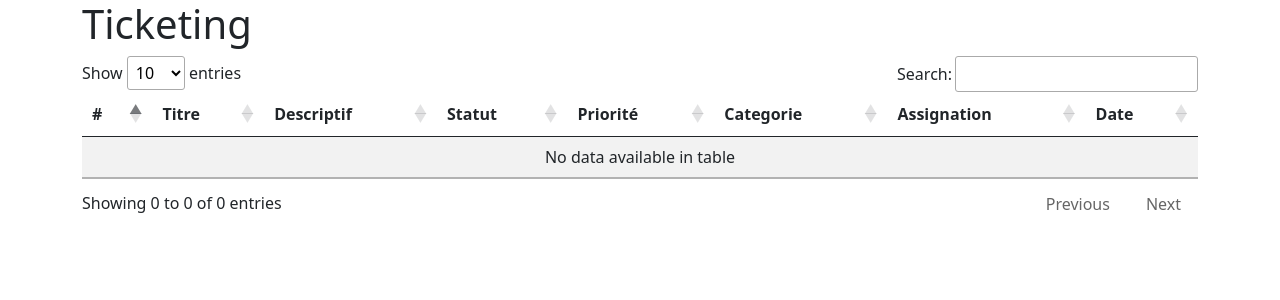
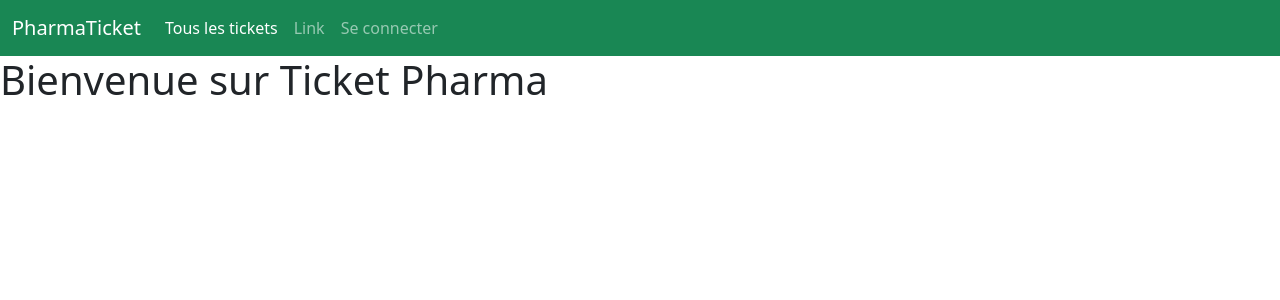
Before and after one commit to Hysteresis/Ticketing-Projet, a PHP site: page / in a window 1280 px wide. Shown: the top 300 px of the page. Run offline with PHP 8.4, Linux system fonts and the light colour scheme; data that the repository does not hold is empty; some libraries are stand-ins or nearby versions.

Commit message:
added conn alpha

```diff
--- a/controller/UserController.php
+++ /dev/null
@@ -1,20 +0,0 @@
-<?php
-
-require_once(__DIR__ . '/../model/Database.php');
-require_once(__DIR__ . '/../model/UserModel.php');
-
-
-$userModel = new UserModel();
-
-$sortedTickets = $userModel->getSortedTickets('statut');
-
-$userModel = new UserModel();
-
-foreach ($sortedTickets as $ticket) {
-
-
-
-
-
-}
-// print_r($users);
--- /dev/null
+++ b/controller/home_controller.php
@@ -0,0 +1,5 @@
+<?php
+
+
+
+include './view/home.php';
--- /dev/null
+++ b/controller/login_controller.php
@@ -0,0 +1,5 @@
+<?php
+
+
+
+include './view/login.php';
--- a/index.php
+++ b/index.php
@@ -1,3 +1,25 @@
+
+<?php
+session_start();
+
+// if (!isset($_SESSION['utilisateur'])) {
+//      header('Location: view/login.php');
+//     exit;
+// }
+
+// require('model/bddConnexion.php');
+
+// if (($_SESSION['utilisateur']['role'] == "CLI")) {
+//     $searchedId = $_SESSION['utilisateur']['Id_utilisateur'];
+//     $sql_request = " SELECT * FROM ticket WHERE Id_utilisateur = :searchedId ";
+//     $req_request = $bdd->query($sql_request);
+//     $res_request = $req_request->fetch(PDO::FETCH_ASSOC);
+//     $array = $res_request;
+//     echo $array;
+// }
+?>
+
+
 <!DOCTYPE html>
 <html lang="fr">
 <head>
@@ -12,34 +34,29 @@
     <title>Accueil</title>
 </head>
 <body>
-    <div class="container">
-        <div class="row">
-            <div class="col">
-                <h1>Ticketing</h1>
-            </div>
-        </div>
-    </div>
 
-<div class="container">
-    <div class="row">
-        <div class="col">
+<?php require "./view/navbar.php"; ?>
+
+
+        <!-- JS plugin sort table -->
         <script>
-    $(document).ready(function() {
-        $('#myTable').DataTable();
-    });
-</script>
+            $(document).ready(function() {
+                $('#myTable').DataTable();
+            });
+        </script>
 
 
         <?php
 
-            require "./controller/UserController.php";
-            require "./view/users.php";
+            if(isset($_GET['uc'])){
+                include './controller/'  . $_GET['uc'] . '_controller.php';
+            } else {
+                include './controller/home_controller.php';
+            }
 
         ?>
 
-        </div>
-    </div>
-</div>
+
 
 <script src="https://cdn.jsdelivr.net/npm/bootstrap@5.0.2/dist/js/bootstrap.bundle.min.js" integrity="sha384-MrcW6ZMFYlzcLA8Nl+NtUVF0sA7MsXsP1UyJoMp4YLEuNSfAP+JcXn/tWtIaxVXM" crossorigin="anonymous"></script>
 
--- a/model/UserModel.php
+++ b/model/Ticket.php
@@ -1,6 +1,6 @@
 <?php
 
-class UserModel {
+class Ticket {
     private $db;
 
     public function __construct(){
@@ -8,12 +8,6 @@ class UserModel {
         $this->db->connect();
     }
 
-    public function getUsers(){
-        $query = "SELECT * FROM utilisateur";
-        $stmt = $this->db->connect()->query($query);
-        $stmt->execute();
-        return $stmt->fetchAll(PDO::FETCH_ASSOC);
-    }
 
     public function getSortedTickets($orderBy)
     {
--- /dev/null
+++ b/view/home.php
@@ -0,0 +1 @@
+<h1>Bienvenue sur Ticket Pharma</h1>
--- /dev/null
+++ b/view/navbar.php
@@ -0,0 +1,21 @@
+<nav class="navbar navbar-expand-lg navbar-dark bg-success">
+    <div class="container-fluid">
+        <a class="navbar-brand" href="?uc=home">PharmaTicket</a>
+        <button class="navbar-toggler" type="button" data-bs-toggle="collapse" data-bs-target="#navbarSupportedContent" aria-controls="navbarSupportedContent" aria-expanded="false" aria-label="Toggle navigation">
+        <span class="navbar-toggler-icon"></span>
+        </button>
+        <div class="collapse navbar-collapse" id="navbarSupportedContent">
+            <ul class="navbar-nav me-auto mb-2 mb-lg-0">
+                <li class="nav-item">
+                    <a class="nav-link active" aria-current="page" href="?uc=ticket">Tous les tickets</a>
+                </li>
+                <li class="nav-item">
+                    <a class="nav-link" href="">Link</a>
+                </li>
+                <li class="nav-item">
+                    <a class="nav-link" href="?uc=login">Se connecter</a>
+                </li>
+            </ul>
+        </div>
+    </div>
+</nav>
--- a/view/users.php
+++ /dev/null
@@ -1,38 +0,0 @@
-
-
-<table class="table table-hover table-striped" id="myTable">
-    <thead>
-        <tr>
-        <th scope="col">#</th>
-        <th scope="col">Titre</th>
-        <th scope="col">Descriptif</th>
-        <th scope="col">Statut</th>
-        <th scope="col">Priorité</th>
-        <th scope="col">Categorie</th>
-        <th scope="col">Assignation</th>
-        <th scope="col">Date</th>
-        </tr>
-    </thead>
-  <tbody>
-    <?php
-        foreach ($sortedTickets as $ticket) {
-            // echo "ID: " . $ticket['Id_ticket'] . ", Titre: " . $ticket['titre'] . ", Statut: " . $ticket['statut'] . "<br>";
-        ?>
-            <tr>
-                <th scope="row"><?php echo $ticket['Id_ticket'] ?></th>
-                <td><?php echo $ticket['titre'] ?></td>
-                <td><?php echo $ticket['descriptif'] ?></td>
-                <td><?php echo $ticket['statut'] ?></td>
-                <td><?php echo $ticket['priority'] ?></td>
-                <td><?php echo $ticket['categorie'] ?></td>
-                <td><?php echo $ticket['assignation'] ?></td>
-                <td><?php echo $ticket['datetime'] ?></td>
-            </tr>
-        <?php
-
-        }
-    ?>
-
-
-  </tbody>
-</table>
```
Also changed, not shown: controller/ticket_controller.php (added, +12 -0 lines), view/login.php (added, +20 -0 lines), view/ticket.php (added, +43 -0 lines), controller/connexion_controller.php (added).
